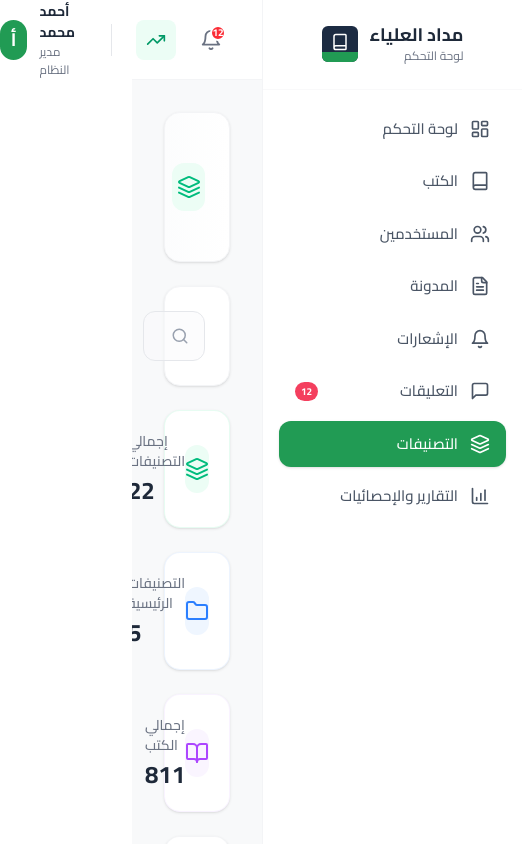
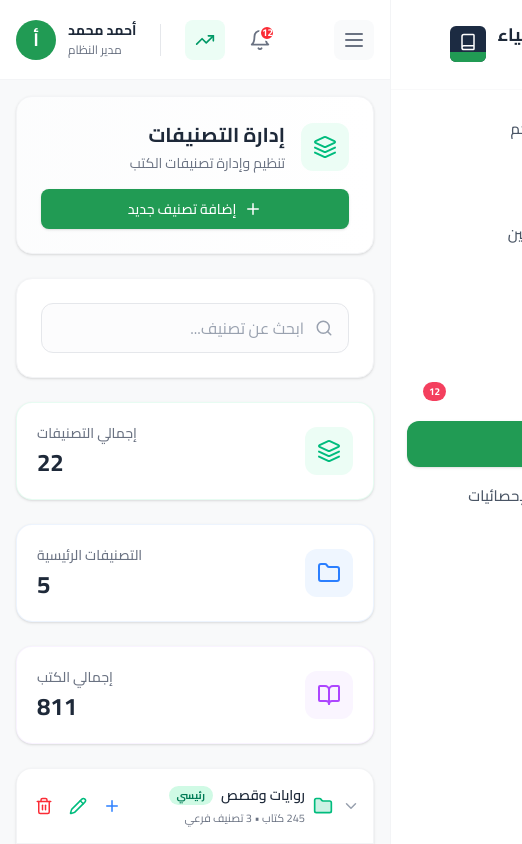
Before and after one commit to AhmedWaheedElmallah29/madadalalyaa, a React (Vite) app: page /dashboard/categories in a window 390 px wide. Shown: the top 844 px of the page, 522 px wide, since content can reach past the window. Built offline with nearby package versions, Linux system fonts and the light colour scheme.

Commit message:
finish ui of category

```diff
--- a/src/components/dashboard/categories/AddCategoryModal.jsx
+++ b/src/components/dashboard/categories/AddCategoryModal.jsx
@@ -33,15 +33,15 @@ const AddCategoryModal = ({ isOpen, onClose }) => {
           </div>
 
           {/* Actions */}
-          <div className="flex items-center gap-3 justify-end">
+          <div className="flex flex-col-reverse sm:flex-row items-stretch sm:items-center gap-3 justify-end mt-4">
             <button
-              className="bg-white border border-gray-200 text-gray-700 hover:bg-gray-50 px-8 py-2.5 rounded-lg font-medium transition-colors"
+              className="bg-white border border-gray-200 text-gray-700 hover:bg-gray-50 px-4 sm:px-8 py-2.5 rounded-lg font-medium transition-colors w-full sm:w-auto"
               onClick={onClose}
             >
               إلغاء
             </button>
             <button
-              className="bg-[#00a63e] hover:bg-green-700 text-white px-8 py-2.5 rounded-lg font-medium transition-colors shadow-sm"
+              className="bg-[#00a63e] hover:bg-green-700 text-white px-4 sm:px-8 py-2.5 rounded-lg font-medium transition-colors shadow-sm w-full sm:w-auto"
               onClick={onClose}
             >
               إضافة
--- a/src/components/dashboard/categories/AddSubcategoryModal.jsx
+++ b/src/components/dashboard/categories/AddSubcategoryModal.jsx
@@ -37,15 +37,15 @@ const AddSubcategoryModal = ({ isOpen, onClose, parentCategoryName }) => {
           </div>
 
           {/* Actions */}
-          <div className="flex items-center gap-3 justify-end">
+          <div className="flex flex-col-reverse sm:flex-row items-stretch sm:items-center gap-3 justify-end mt-4">
             <button
-              className="bg-white border border-gray-200 text-gray-700 hover:bg-gray-50 px-8 py-2.5 rounded-lg font-medium transition-colors"
+              className="bg-white border border-gray-200 text-gray-700 hover:bg-gray-50 px-4 sm:px-8 py-2.5 rounded-lg font-medium transition-colors w-full sm:w-auto"
               onClick={onClose}
             >
               إلغاء
             </button>
             <button
-              className="bg-[#00a63e] hover:bg-green-700 text-white px-8 py-2.5 rounded-lg font-medium transition-colors shadow-sm"
+              className="bg-[#00a63e] hover:bg-green-700 text-white px-4 sm:px-8 py-2.5 rounded-lg font-medium transition-colors shadow-sm w-full sm:w-auto"
               onClick={onClose}
             >
               إضافة
--- a/src/components/dashboard/categories/CategoriesHeader.jsx
+++ b/src/components/dashboard/categories/CategoriesHeader.jsx
@@ -7,10 +7,10 @@ const CategoriesHeader = () => {
 
   return (
     <>
-      <div className="flex justify-between items-center bg-white p-6 rounded-2xl shadow-sm border border-gray-100 mb-6 relative overflow-hidden">
+      <div className="flex flex-col md:flex-row justify-between items-start md:items-center bg-white p-6 rounded-2xl shadow-sm border border-gray-100 mb-6 relative overflow-hidden gap-4 md:gap-0">
         {/* Right Content */}
         <div className="flex items-center gap-4 z-10">
-          <div className="w-12 h-12 rounded-xl bg-emerald-50 text-emerald-500 flex items-center justify-center">
+          <div className="w-12 h-12 rounded-xl bg-emerald-50 text-emerald-500 flex items-center justify-center shrink-0">
             <LuLayers className="text-2xl" />
           </div>
           <div>
@@ -21,7 +21,7 @@ const CategoriesHeader = () => {
 
         {/* Left Action Button */}
         <button
-          className="z-10 flex items-center gap-2 bg-[#219B54] hover:bg-emerald-700 text-white px-5 py-2.5 rounded-lg font-medium transition-colors text-sm shadow-sm"
+          className="z-10 flex items-center justify-center gap-2 bg-[#219B54] hover:bg-emerald-700 text-white px-5 py-2.5 rounded-lg font-medium transition-colors text-sm shadow-sm w-full md:w-auto"
           onClick={() => setIsModalOpen(true)}
         >
           <LuPlus className="text-lg" />
--- a/src/components/dashboard/categories/CategoryNode.jsx
+++ b/src/components/dashboard/categories/CategoryNode.jsx
@@ -55,7 +55,7 @@ const CategoryNode = ({ category, level = 1 }) => {
   };
 
   // Calculate indentation based on level (RTL means padding right)
-  const indentClass = level === 2 ? "pr-8" : level === 3 ? "pr-16" : "";
+  const indentClass = level === 2 ? "pr-4 md:pr-8" : level === 3 ? "pr-8 md:pr-16" : "";
 
   return (
     <div
@@ -63,52 +63,52 @@ const CategoryNode = ({ category, level = 1 }) => {
     >
       {/* Node Row */}
       <div
-        className={`group flex items-center justify-between py-4 px-6 transition-colors ${
+        className={`group flex items-center justify-between py-4 px-3 md:px-6 transition-colors ${
           level === 1 ? "bg-white" : "bg-[#f8f9fa] border-t border-gray-100"
         }`}
       >
-        <div className={`flex items-center gap-4 ${indentClass}`}>
+        <div className={`flex items-center gap-2 md:gap-4 ${indentClass}`}>
           {/* Chevron for expand/collapse (only if has children) */}
           <div
-            className="w-5 flex justify-center cursor-pointer"
+            className="w-5 flex justify-center cursor-pointer shrink-0"
             onClick={() => setIsExpanded(!isExpanded)}
           >
             {category.children &&
               category.children.length > 0 &&
               (isExpanded ? (
-                <LuChevronDown className="text-gray-400 text-lg" />
+                <LuChevronDown className="text-gray-400 text-lg md:text-xl" />
               ) : (
-                <LuChevronLeft className="text-gray-400 text-lg" />
+                <LuChevronLeft className="text-gray-400 text-lg md:text-xl" />
               ))}
           </div>
 
           <LuFolder
-            className={`text-xl ${getIconColor(level)}`}
+            className={`text-xl md:text-2xl ${getIconColor(level)} shrink-0`}
             fill="currentColor"
             fillOpacity={0.2}
           />
 
           <div>
-            <div className="flex items-center gap-3">
-              <h4 className="font-semibold text-gray-800 text-[15px]">
+            <div className="flex items-center gap-2 md:gap-3 flex-wrap">
+              <h4 className="font-semibold text-gray-800 text-[14px] md:text-[15px]">
                 {category.name}
               </h4>
               <span
-                className={`text-[11px] font-bold px-2 py-0.5 rounded-full ${getBadgeStyle(level)}`}
+                className={`text-[10px] md:text-[11px] font-bold px-2 py-0.5 rounded-full ${getBadgeStyle(level)} whitespace-nowrap`}
               >
                 {getBadgeText(level)}
               </span>
             </div>
-            <p className="text-[12px] text-gray-500 mt-1">
+            <p className="text-[11px] md:text-[12px] text-gray-500 mt-1">
               {category.booksCount} كتاب
               {category.subCount ? ` • ${category.subCount} تصنيف فرعي` : ""}
             </p>
           </div>
         </div>
 
-        {/* Actions (visible on hover) - based on screenshot the row with "روايات عربية" has them */}
+        {/* Actions (always visible on mobile, hover on desktop) */}
         <div
-          className={`flex items-center gap-3 opacity-0 group-hover:opacity-100 transition-opacity ${level === 2 && isExpanded ? "opacity-100" : ""}`}
+          className={`flex items-center gap-1 md:gap-3 opacity-100 lg:opacity-0 lg:group-hover:opacity-100 transition-opacity ${level === 2 && isExpanded ? "lg:opacity-100" : ""}`}
         >
           <button
             className="text-blue-500 hover:bg-blue-50 p-1.5 rounded-md transition-colors"
--- a/src/components/dashboard/categories/EditCategoryModal.jsx
+++ b/src/components/dashboard/categories/EditCategoryModal.jsx
@@ -34,15 +34,15 @@ const EditCategoryModal = ({ isOpen, onClose, categoryName }) => {
           </div>
 
           {/* Actions */}
-          <div className="flex items-center gap-3 justify-end">
+          <div className="flex flex-col-reverse sm:flex-row items-stretch sm:items-center gap-3 justify-end mt-4">
             <button
-              className="bg-white border border-gray-200 text-gray-700 hover:bg-gray-50 px-8 py-2.5 rounded-lg font-medium transition-colors"
+              className="bg-white border border-gray-200 text-gray-700 hover:bg-gray-50 px-4 sm:px-8 py-2.5 rounded-lg font-medium transition-colors w-full sm:w-auto"
               onClick={onClose}
             >
               إلغاء
             </button>
             <button
-              className="bg-[#00a63e] hover:bg-green-700 text-white px-8 py-2.5 rounded-lg font-medium transition-colors shadow-sm"
+              className="bg-[#00a63e] hover:bg-green-700 text-white px-4 sm:px-8 py-2.5 rounded-lg font-medium transition-colors shadow-sm w-full sm:w-auto"
               onClick={onClose}
             >
               حفظ التغييرات
--- a/src/components/dashboard/layout/DashboardLayout.jsx
+++ b/src/components/dashboard/layout/DashboardLayout.jsx
@@ -1,13 +1,16 @@
+import { useState } from 'react';
 import Sidebar from './Sidebar';
 import DashboardNavbar from './DashboardNavbar';
 
 const DashboardLayout = ({ children }) => {
+  const [isMobileMenuOpen, setIsMobileMenuOpen] = useState(false);
+
   return (
     <div className="flex min-h-screen bg-[#f8f9fa] text-gray-900 font-cairo" dir="rtl">
-      <Sidebar />
-      <div className="flex-1 flex flex-col min-w-0">
-        <DashboardNavbar />
-        <main className="flex-1 p-8 overflow-x-hidden">
+      <Sidebar isOpen={isMobileMenuOpen} setIsOpen={setIsMobileMenuOpen} />
+      <div className="flex-1 flex flex-col min-w-0 w-full">
+        <DashboardNavbar onMenuClick={() => setIsMobileMenuOpen(true)} />
+        <main className="flex-1 p-4 md:p-8 overflow-x-hidden">
           {children}
         </main>
       </div>
--- a/src/components/dashboard/layout/DashboardNavbar.jsx
+++ b/src/components/dashboard/layout/DashboardNavbar.jsx
@@ -1,14 +1,20 @@
-import { LuBell, LuTrendingUp } from 'react-icons/lu';
+import { LuBell, LuTrendingUp, LuMenu } from 'react-icons/lu';
 
-const DashboardNavbar = () => {
+const DashboardNavbar = ({ onMenuClick }) => {
   return (
-    <header className="h-[80px] bg-white flex items-center justify-between px-8 border-b border-gray-100">
-      {/* Left side (in RTL, this is visually the right side next to sidebar) */}
-      <div>
-        {/* We can put breadcrumbs or search here later if needed, but it's empty in screenshot */}
+    <header className="h-[80px] bg-white flex items-center justify-between px-4 md:px-8 border-b border-gray-100">
+      {/* Right side (RTL start) - Mobile Menu Button & Breadcrumbs */}
+      <div className="flex items-center gap-4">
+        <button
+          onClick={onMenuClick}
+          className="lg:hidden p-2 text-gray-500 hover:text-gray-700 transition-colors bg-gray-50 rounded-lg"
+        >
+          <LuMenu className="text-2xl" />
+        </button>
+        {/* We can put breadcrumbs or search here later if needed */}
       </div>
 
-      {/* Right side (in RTL, this is visually the left side) */}
+      {/* Left side (RTL end) */}
       <div className="flex items-center gap-6">
 
         {/* Notifications & Actions */}
--- a/src/components/dashboard/layout/Sidebar.jsx
+++ b/src/components/dashboard/layout/Sidebar.jsx
@@ -10,7 +10,7 @@ import {
   LuChartColumnIncreasing,
 } from "react-icons/lu";
 
-const Sidebar = () => {
+const Sidebar = ({ isOpen, setIsOpen }) => {
   const menuItems = [
     {
       name: "لوحة التحكم",
@@ -59,7 +59,21 @@ const Sidebar = () => {
   ];
 
   return (
-    <aside className="w-[260px] lg:w-[280px] bg-white border-l border-gray-100 flex flex-col h-screen overflow-y-auto shrink-0 sticky top-0">
+    <>
+      {/* Mobile Overlay */}
+      {isOpen && (
+        <div
+          className="fixed inset-0 bg-black/50 backdrop-blur-sm z-40 lg:hidden"
+          onClick={() => setIsOpen(false)}
+        />
+      )}
+
+      {/* Sidebar Content */}
+      <aside
+        className={`fixed lg:static top-0 right-0 z-50 h-screen w-[260px] lg:w-[280px] bg-white border-l border-gray-100 flex flex-col overflow-y-auto shrink-0 transition-transform duration-300 ease-in-out ${
+          isOpen ? "translate-x-0" : "translate-x-full lg:translate-x-0"
+        }`}
+      >
         {/* Logo Area */}
         <div className="p-6 flex items-center justify-center border-b border-gray-100/50">
           <div className="flex items-center gap-3">
@@ -108,6 +122,7 @@ const Sidebar = () => {
           ))}
         </nav>
       </aside>
+    </>
   );
 };
 
```
Lines whose indentation alone changed are shown as unchanged.
